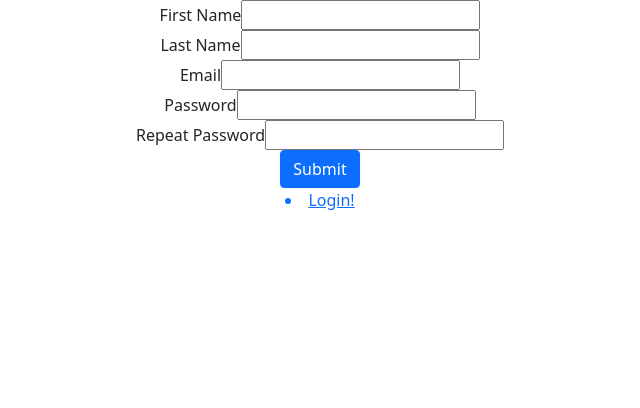
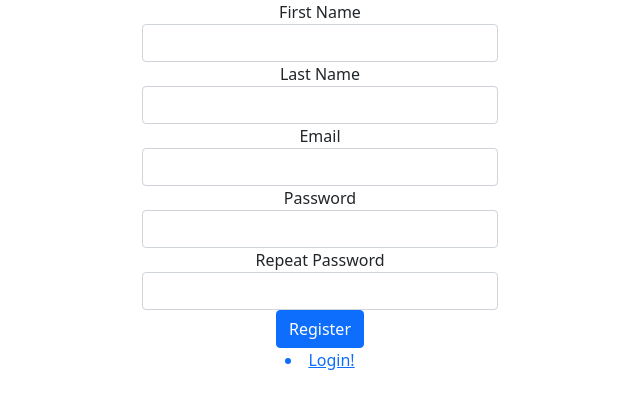
Before and after one commit to UfukAldanmaz/budget-tracker-ui, a React (Create React App) app: page /registration in a window 1280 px wide. Shown: the top 408 px of the page, without its empty margins (320-960 px from the left). Built offline with nearby package versions, Linux system fonts and the light colour scheme.

Commit message:
Organize project

```diff
--- a/src/App.css
+++ /dev/null
@@ -1,38 +0,0 @@
-.App {
-  text-align: center;
-}
-
-.App-logo {
-  height: 40vmin;
-  pointer-events: none;
-}
-
-@media (prefers-reduced-motion: no-preference) {
-  .App-logo {
-    animation: App-logo-spin infinite 20s linear;
-  }
-}
-
-.App-header {
-  background-color: #282c34;
-  min-height: 100vh;
-  display: flex;
-  flex-direction: column;
-  align-items: center;
-  justify-content: center;
-  font-size: calc(10px + 2vmin);
-  color: white;
-}
-
-.App-link {
-  color: #61dafb;
-}
-
-@keyframes App-logo-spin {
-  from {
-    transform: rotate(0deg);
-  }
-  to {
-    transform: rotate(360deg);
-  }
-}
--- a/src/App.js
+++ b/src/App.js
@@ -1,7 +1,6 @@
 
-import './App.css';
-import Registration from './Registration';
-import Login from './Login';
+import Registration from './pages/auth/Registration';
+import Login from './pages/auth/Login';
 import { BrowserRouter as Router, Routes, Route } from 'react-router-dom';
 
 
@@ -11,7 +10,7 @@ function App() {
     <Router>
       <div>
         <Routes>
-          <Route path="/" element={<Registration />} />
+          <Route path="/" element={<Login />} />
 
           <Route path="/registration" element={<Registration />} />
           <Route path="/login" element={<Login />} />
--- a/src/Registration.js
+++ /dev/null
@@ -1,56 +0,0 @@
-
-
-import { useRef } from 'react';
-import { useForm } from 'react-hook-form';
-import 'bootstrap/dist/css/bootstrap.min.css';
-import { Link } from 'react-router-dom';
-
-
-function Registration() {
-
-    const { register, handleSubmit, watch, formState: { errors } } = useForm({});
-    const password = useRef({});
-    password.current = watch("password", "");
-    const onSubmit = async data => {
-        alert(JSON.stringify(data));
-    }
-
-    return (
-        <div className="container">
-            <div className='row'>
-                <div className='col-md-12 text-center'>
-                    <form onSubmit={e => e.preventDefault()}>
-                        <div className="form-group"><label>First Name</label>
-                            <input {...register('firstName', { required: true })} />
-                            {errors?.firstName?.type === 'required' && <p>This field is required.</p>} </div>
-                        <div className="form-group">  <label>Last Name</label>
-                            <input {...register('lastName', { required: true })} />
-                            {errors?.lastName?.type === 'required' && <p>This field is required.</p>} </div>
-                        <div className="form-group">   <label>Email</label>
-                            <input {...register('email', { required: true })} />
-                            {errors?.email?.type === 'required' && <p>This field is required.</p>} </div>
-                        <div className="form-group">  <label>Password</label>
-                            <input name='password' type="password" {...register('password',
-                                {
-                                    required: true,
-                                    minLength: {
-                                        value: 8,
-                                        message: "Your password must have at least 8 characters"
-                                    }
-                                })} />
-                            {errors.password && <p>{errors.password.message}</p>} </div>
-                        <div className="form-group">  <label>Repeat Password</label>
-                            <input name='password_repeat' type="password" {...register
-                                ('password_repeat', { validate: value => value === password.current || "The password do not match" })} />
-                            {errors.password_repeat && <p>{errors.password_repeat.message}</p>}</div>
-
-                        <input class="btn btn-primary" type="submit" onClick={handleSubmit(onSubmit)} />
-                        <div> <Link to='/login'><li>Login!</li></Link></div>
-                    </form>
-                </div>
-            </div>
-        </div>
-    );
-}
-
-export default Registration;
--- a/src/index.js
+++ b/src/index.js
@@ -1,6 +1,6 @@
 import React from 'react';
 import ReactDOM from 'react-dom';
-import './index.css';
+import './assets/css/index.css';
 import App from './App';
 import reportWebVitals from './reportWebVitals';
 
--- a/src/Login.js
+++ b/src/pages/auth/Login.js
@@ -1,4 +1,3 @@
-
 import { useRef } from 'react';
 import { useForm } from 'react-hook-form';
 import 'bootstrap/dist/css/bootstrap.min.css'
@@ -16,15 +15,18 @@ function Login() {
     }
     return (
         <div className="container">
-            <div className='row'>
-                <div className='col-md-12 text-center'>
+            <div className='row justify-content-md-center'>
+                <div className='col-md-4 text-center'>
                     <form onSubmit={e => e.preventDefault()}>
 
-                        <div className="form-group">   <label>Email</label>
-                            <input {...register('email', { required: true })} />
-                            {errors?.email?.type === 'required' && <p>This field is required.</p>} </div>
-                        <div className="form-group">  <label>Password</label>
-                            <input name='password' type="password" {...register('password',
+                        <div className="form-group">
+                            <label>Email</label>
+                            <input className='form-control' {...register('email', { required: true })} />
+                            {errors?.email?.type === 'required' && <p>This field is required.</p>}
+                        </div>
+                        <div className="form-group">
+                            <label>Password</label>
+                            <input className='form-control' name='password' type="password" {...register('password',
                                 {
                                     required: true,
                                     minLength: {
@@ -32,9 +34,10 @@ function Login() {
                                         message: "Your password must have at least 8 characters"
                                     }
                                 })} />
-                            {errors.password && <p>{errors.password.message}</p>} </div>
+                            {errors.password && <p>{errors.password.message}</p>}
+                        </div>
 
-                        <input class="btn btn-primary" type="submit" onClick={handleSubmit(onSubmit)} />
+                        <input className="btn btn-primary" type="submit" onClick={handleSubmit(onSubmit)} />
 
                         <div><Link to='/registration'><li>Register now!</li></Link></div>
 
--- /dev/null
+++ b/src/pages/auth/Registration.js
@@ -0,0 +1,66 @@
+import { useRef } from 'react';
+import { useForm } from 'react-hook-form';
+import 'bootstrap/dist/css/bootstrap.min.css';
+import { Link } from 'react-router-dom';
+
+
+function Registration() {
+
+    const { register, handleSubmit, watch, formState: { errors } } = useForm({});
+    const password = useRef({});
+    password.current = watch("password", "");
+    const onSubmit = async data => {
+        alert(JSON.stringify(data));
+    }
+
+    return (
+        <div className="container">
+            <div className='row justify-content-md-center'>
+                <div className='col-md-4 text-center'>
+                    <form onSubmit={e => e.preventDefault()}>
+                        <div className="form-group">
+                            <label for="firstName">First Name</label>
+                            <input className='form-control' {...register('firstName', { required: true })} />
+                            {errors?.firstName?.type === 'required' && <p>This field is required.</p>}
+                        </div>
+                        <div className="form-group">
+                            <label for="lastName">Last Name</label>
+                            <input className='form-control' {...register('lastName', { required: true })} />
+                            {errors?.lastName?.type === 'required' && <p>This field is required.</p>}
+                        </div>
+                        <div className="form-group">
+                            <label for="email">Email</label>
+                            <input className='form-control'  {...register('email', { required: true })} />
+                            {errors?.email?.type === 'required' && <p>This field is required.</p>}
+                        </div>
+                        <div className="form-group">
+                            <label for="password">Password</label>
+                            <input className='form-control' name='password' type="password" {...register('password',
+                                {
+                                    required: true,
+                                    minLength: {
+                                        value: 8,
+                                        message: "Your password must have at least 8 characters"
+                                    }
+                                })} />
+                            {errors.password && <p>{errors.password.message}</p>}
+                        </div>
+                        <div className="form-group">
+                            <label for="password_repeat">Repeat Password</label>
+                            <input className='form-control' name='password_repeat' type="password" {...register
+                                ('password_repeat', { validate: value => value === password.current || "The password do not match" })} />
+                            {errors.password_repeat && <p>{errors.password_repeat.message}</p>}
+                        </div>
+
+                        <button className="btn btn-primary" type="submit" onClick={handleSubmit(onSubmit)}>
+                            Register
+                        </button>
+                        <div> <Link to='/login'><li>Login!</li></Link></div>
+                    </form>
+                </div>
+            </div>
+        </div>
+    );
+}
+
+export default Registration;
```
Also changed, not shown: src/assets/css/index.css (renamed from src/index.css).
